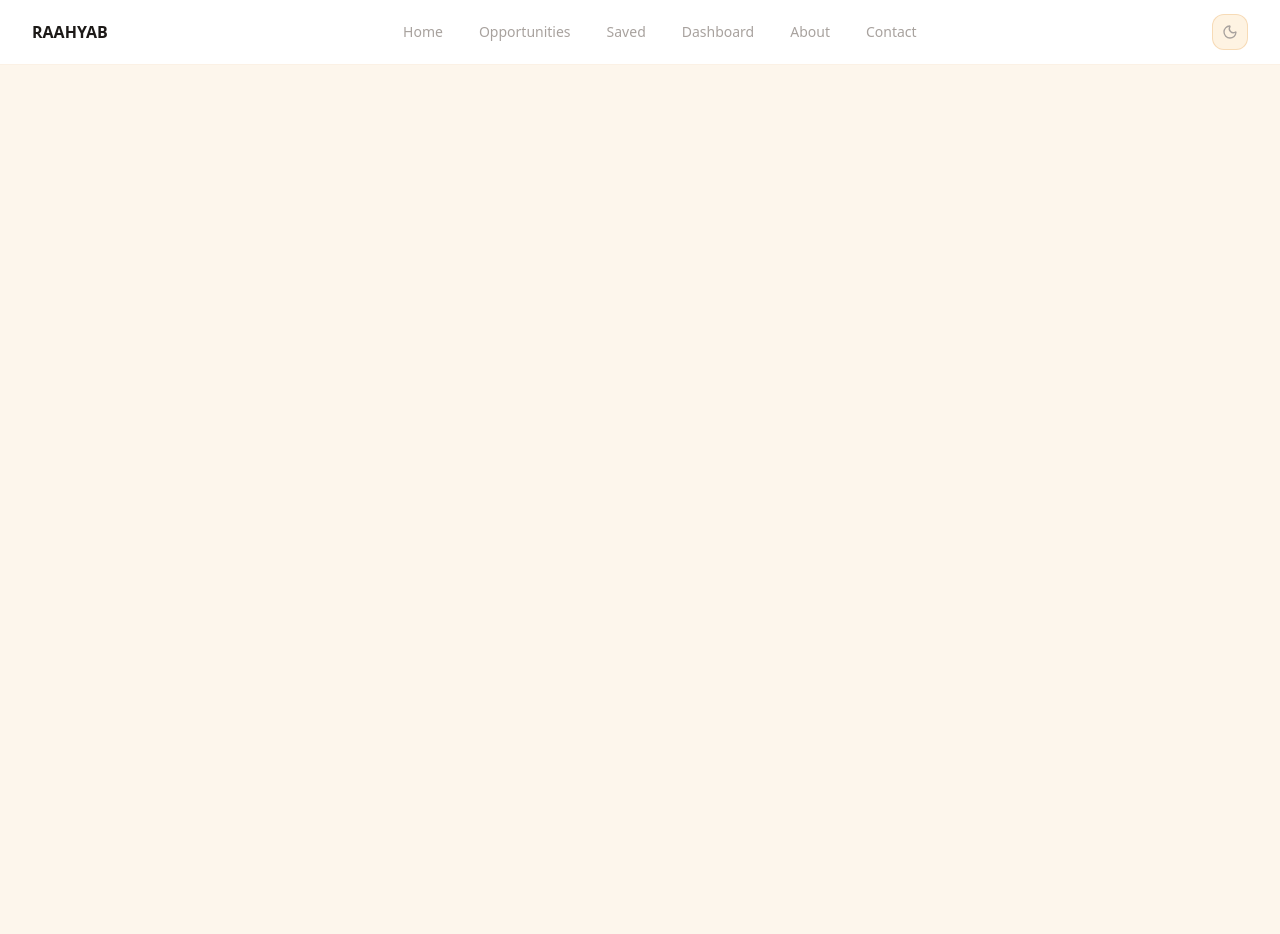
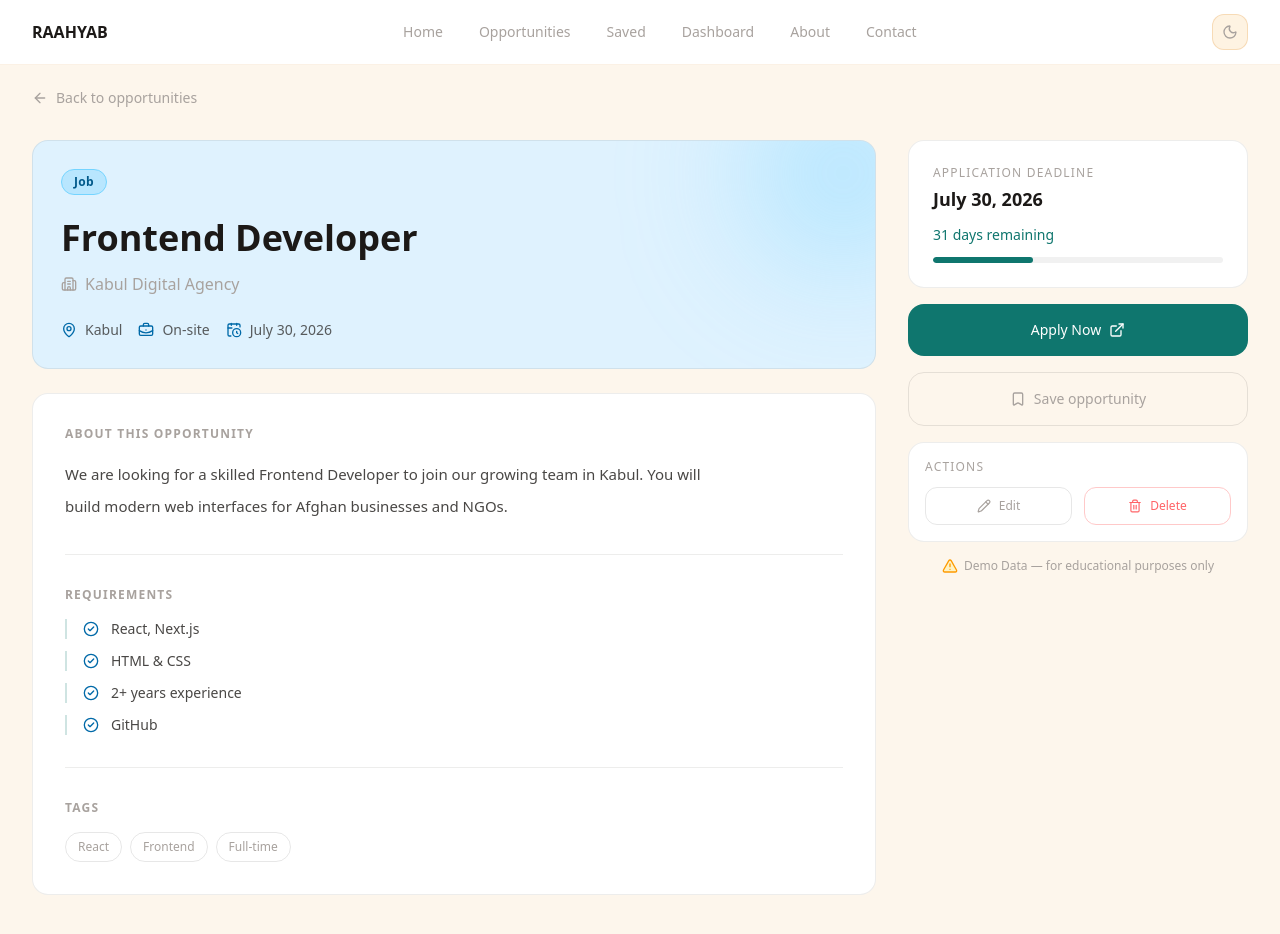
Before and after one commit to humairaa-k/capstone-project-1-, a Next.js app in the folder raahyab/: page /opportunities/1 in a window 1280 px wide. Before the commit the page ends 800 px from the top, so only its background shows below. Built offline with nearby package versions, Linux system fonts and the light colour scheme.

Commit message:
feat: add opportunity detail page with sidebar actions and deadline logic

```diff
--- a/raahyab/app/opportunities/[id]/page.tsx
+++ b/raahyab/app/opportunities/[id]/page.tsx
@@ -1,9 +1,243 @@
-import React from 'react'
+"use client";
 
-function page() {
-  return (
-    <div>page</div>
-  )
+import { opportunities } from "@/data/opportunities";
+import { useSaved } from "@/context/SavedContext";
+import Link from "next/link";
+import { notFound } from "next/navigation";
+import { categoryThemes } from "@/constants/opportunityThemes";
+import { ArrowLeft, Bookmark, MapPin, BriefcaseBusiness, CalendarClock,
+         Building2, Zap, ExternalLink, Tag, CheckCircle2, Pencil, Trash2, AlertTriangle  } from "lucide-react";
+import { use } from "react";
+import { getDaysLeft } from "@/utils/getDeadlineStatus";
+
+//date format
+function formatFullDate(date: string) {
+  return new Intl.DateTimeFormat("en", {
+    month: "long",
+    day: "numeric",
+    year: "numeric",
+  }).format(new Date(date));
 }
 
-export default page
+export default function OpportunityDetailPage({ params,}: { params: Promise<{ id: string }>;}) {
+  const { id } = use(params);
+  const opportunity = opportunities.find((o) => o.id === id);
+  if (!opportunity) notFound();
+
+  const { toggleSave, isSaved } = useSaved();
+  const saved = isSaved(opportunity.id);
+
+  const daysLeft = getDaysLeft(opportunity.deadline);
+  const isExpiring = daysLeft <= 7;
+
+  const theme =
+    categoryThemes[opportunity.category as keyof typeof categoryThemes] ??
+    categoryThemes.Job;
+
+  return (
+    <div className="min-h-screen bg-background">
+      <div className="max-w-7xl mx-auto px-4 sm:px-6 lg:px-8 py-10 mt-12">
+
+        {/* Back link*/}
+        <Link
+          href="/opportunities"
+          className="inline-flex items-center gap-2 text-sm text-muted-foreground hover:text-foreground transition-colors duration-200 mb-8 group"
+        >
+          <ArrowLeft className="h-4 w-4 group-hover:-translate-x-1 transition-transform duration-200" />
+          Back to opportunities
+        </Link>
+
+        <div className="grid grid-cols-1 lg:grid-cols-[1fr_340px] gap-8">
+
+          {/* LEFT COLUMN */}
+          <div className="space-y-6">
+
+            {/* Hero card */}
+            <div className={`relative rounded-2xl overflow-hidden border border-foreground/8 ${theme.wrapper} p-7`}>
+
+              <div className={`absolute -right-16 -top-16 h-48 w-48 rounded-full blur-3xl ${theme.blob}`} />
+
+              <div className="relative z-10">
+
+                <div className="flex items-center gap-3 mb-5">
+                  <span className={`inline-flex items-center rounded-full border px-3 py-1 text-xs font-semibold tracking-wide ${theme.badge}`}>
+                    {opportunity.category}
+                  </span>
+
+                  {isExpiring && (
+                    <span className="inline-flex items-center gap-1 rounded-full bg-red-50 border border-red-200 px-3 py-1.5 text-xs font-semibold text-red-600">
+                      <Zap className="h-3 w-3" />
+                      Expiring soon
+                    </span>
+                  )}
+                </div>
+
+                <h1 className="text-3xl sm:text-4xl font-bold text-foreground leading-tight mb-3">
+                  {opportunity.title}
+                </h1>
+
+                <div className="flex items-center gap-2 text-muted-foreground">
+                  <Building2 className="h-4 w-4" />
+                  <span className="text-base font-medium">{opportunity.organization}</span>
+                </div>
+
+                <div className="mt-6 flex flex-wrap gap-4">
+                  <div className="flex items-center gap-2 text-sm text-foreground/70">
+                    <MapPin className={`h-4 w-4 ${theme.accent}`} />
+                    {opportunity.location}
+                  </div>
+                  <div className="flex items-center gap-2 text-sm text-foreground/70">
+                    <BriefcaseBusiness className={`h-4 w-4 ${theme.accent}`} />
+                    {opportunity.type}
+                  </div>
+                  <div className="flex items-center gap-2 text-sm text-foreground/70">
+                    <CalendarClock className={`h-4 w-4 ${theme.accent}`} />
+                    {formatFullDate(opportunity.deadline)}
+                  </div>
+                </div>
+
+              </div>
+            </div>
+
+
+           {/* Deatils card */}
+        <div className="rounded-2xl border border-foreground/8 bg-card overflow-hidden">
+
+          <div className="p-6 sm:p-8">
+            <h2 className="text-xs font-semibold uppercase tracking-widest text-muted-foreground mb-4">
+              About this opportunity
+            </h2>
+            <p className="text-[15px] leading-8 text-foreground/80 max-w-2xl">
+              {opportunity.description}
+            </p>
+          </div>
+
+          <div className="h-px bg-foreground/8 mx-6 sm:mx-8" />
+
+          {/* Requirements */}
+          <div className="p-6 sm:p-8">
+            <h2 className="text-xs font-semibold uppercase tracking-widest text-muted-foreground mb-4">
+              Requirements
+            </h2>
+            <ul className="space-y-3">
+              {opportunity.requirements.map((req, i) => (
+                <li key={i} className="flex items-start gap-3 pl-4 border-l-2 border-primary/20">
+                  <CheckCircle2 className={`h-4 w-4 mt-0.5 shrink-0 ${theme.accent}`} />
+                  <span className="text-sm text-foreground/80">{req}</span>
+                </li>
+              ))}
+            </ul>
+          </div>
+
+        <div className="h-px bg-foreground/8 mx-6 sm:mx-8" />
+
+          <div className="p-6 sm:p-8">
+            <h2 className="text-xs font-semibold uppercase tracking-widest text-muted-foreground mb-4">
+              Tags
+         </h2>
+         <div className="flex flex-wrap gap-2">
+           {opportunity.tags.map((tag) => (
+             <span
+               key={tag}
+               className="text-xs font-medium px-3 py-1.5 rounded-full border border-foreground/10 text-muted-foreground hover:border-primary/30 hover:text-primary transition-colors duration-200"
+             >
+               {tag}
+             </span>
+            ))}
+       </div>
+      </div>
+
+     </div>
+
+    </div>
+
+    {/* RIGHT COLUMN  */}
+    <div className="space-y-4">
+      <div className="sticky top-24 space-y-4">
+
+        {/* Deadline card */}
+        <div className="rounded-2xl border border-foreground/8 bg-card p-6">
+          <p className="text-xs text-muted-foreground uppercase tracking-widest mb-1">
+            Application deadline
+          </p>
+          <p className="text-lg font-semibold text-foreground mt-1">
+            {formatFullDate(opportunity.deadline)}
+          </p>
+          <div className={`mt-3 text-sm font-medium ${isExpiring ? "text-red-500" : "text-primary"}`}>
+            {daysLeft > 0
+            ? `${daysLeft} day${daysLeft === 1 ? "" : "s"} remaining`
+            : "Deadline passed"}
+        </div>
+
+        {/* Countdown bar */}
+        <div className="mt-3 h-1.5 bg-foreground/6 rounded-full overflow-hidden">
+          <div
+            className={`h-full rounded-full transition-all ${isExpiring ? "bg-red-400" : "bg-primary"}`}
+            style={{ width: `${Math.min(100, Math.max(5, (daysLeft / 90) * 100))}%` }}
+          />
+        </div>
+      </div>
+
+       {/* apply button */}
+       <a
+         href={opportunity.applyLink}
+         target="_blank"
+         rel="noopener noreferrer"
+         className="flex items-center justify-center gap-2 w-full rounded-2xl bg-primary hover:bg-primary-hover text-white font-medium py-4 text-sm transition-all duration-200 hover:-translate-y-0.5 hover:shadow-lg hover:shadow-primary/20"
+       >
+         Apply Now
+         <ExternalLink className="h-4 w-4" />
+       </a>
+
+       {/* Save button */}
+       <button
+         onClick={() => toggleSave(opportunity.id)}
+         aria-label={saved ? "Remove from saved" : "Save opportunity"}
+         className={`flex items-center justify-center gap-2 w-full rounded-2xl border py-4 text-sm font-medium transition-all duration-200 hover:-translate-y-0.5
+           ${saved
+             ? "border-primary/30 bg-teal-100 dark:bg-teal-500/10 text-primary"
+             : "border-foreground/10 text-muted-foreground hover:border-primary/30 hover:text-primary"
+           }`}
+       >
+         <Bookmark className={`h-4 w-4 ${saved ? "fill-current" : ""}`} />
+         {saved ? "Saved" : "Save opportunity"}
+       </button>
+
+      {/* Admin actions */}
+      <div className="rounded-2xl border border-foreground/8 bg-card p-4">
+        <p className="text-xs text-muted-foreground uppercase tracking-widest mb-3">
+          Actions
+        </p>
+        <div className="flex gap-3">
+          <Link
+            href={`/opportunities/${opportunity.id}/edit`}
+            className="flex-1 flex items-center justify-center gap-2 rounded-xl border border-foreground/10 py-2.5 text-xs font-medium text-muted-foreground hover:text-foreground hover:border-foreground/20 transition-all duration-200"
+          >
+            <Pencil className="h-3.5 w-3.5" />
+            Edit
+          </Link>
+          <button
+            aria-label="Delete opportunity"
+            className="flex-1 flex items-center justify-center gap-2 rounded-xl border border-red-200 py-2.5 text-xs font-medium text-red-400 hover:bg-red-50 hover:border-red-300 transition-all duration-200"
+          >
+            <Trash2 className="h-3.5 w-3.5" />
+            Delete
+          </button>
+        </div>
+      </div>
+
+       {/* Demo reminder */}
+      <p className="flex items-center justify-center gap-1.5 text-center text-xs text-muted-foreground">
+
+         <AlertTriangle className="h-4 w-4 text-amber-500 fill-amber-100" />
+        Demo Data — for educational purposes only
+       </p>
+
+     </div>
+    </div>
+
+    </div>
+   </div>
+  </div>
+  );
+}
--- a/raahyab/components/saved/SeachFilters.tsx
+++ b/raahyab/components/saved/SeachFilters.tsx
@@ -62,7 +62,7 @@ export default function SearchFilters({search, onSearch, filter, onFilter, onSor
            aria-label="Toggle filters"
             className={`flex items-center gap-2 text-xs font-medium shrink-0 px-3 py-1.5 rounded-xl border transition-all duration-200
               ${showFilters
-                ? "border-primary/30 bg-teal-100 dark:bg-teal-500/10 text-primary"
+                ? "border-primary/30 primary/10 dark:bg-primary/10 text-primary"
                 : "border-foreground/10 text-muted-foreground hover:text-foreground hover:border-foreground/20"
               }`}
            >
--- a/raahyab/context/SavedContext.tsx
+++ b/raahyab/context/SavedContext.tsx
@@ -10,6 +10,7 @@ interface SavedContextType {
  savedOpt: string[];
  toggleSave: (id: string ) => void;
  clearSaved: () => void;
+ isSaved: (id: string) => boolean;
 }
 
 const SavedContext = createContext<SavedContextType | null>(null);
@@ -41,8 +42,10 @@ export const SavedProvider = ({children}: Props ) => {
     setSavedOpt([]);
   }
 
+  const isSaved = (id: string) => savedOpt.includes(id);
+
   return(
-    <SavedContext.Provider value={{ savedOpt, toggleSave, clearSaved }}>
+    <SavedContext.Provider value={{ savedOpt, toggleSave, clearSaved, isSaved  }}>
       { children}
     </SavedContext.Provider>
   )
--- a/raahyab/utils/getDeadlineStatus.ts
+++ b/raahyab/utils/getDeadlineStatus.ts
@@ -1,11 +1,15 @@
-//import { opportunities } from "@/data/opportunities";
+
+export function getDaysLeft(deadline: string) {
+  const today = new Date();
+  const end = new Date(deadline);
+  const diffTime = end.getTime() - today.getTime();
+  return Math.ceil(diffTime / (1000 * 60 * 60 * 24));
+}
+
 
 export function getDeadlineStatus(deadline: string ) {
- const today = new Date();
- const end = new Date(deadline);
 
- const diffTime = end.getTime() - today.getTime() ;
- const daysLeft = Math.ceil( diffTime / (1000 * 60 * 60 * 24));
+ const daysLeft = getDaysLeft(deadline);
 
  if(daysLeft < 0) return "closed";
  if(daysLeft <= 3) return "closingSoon";
```
